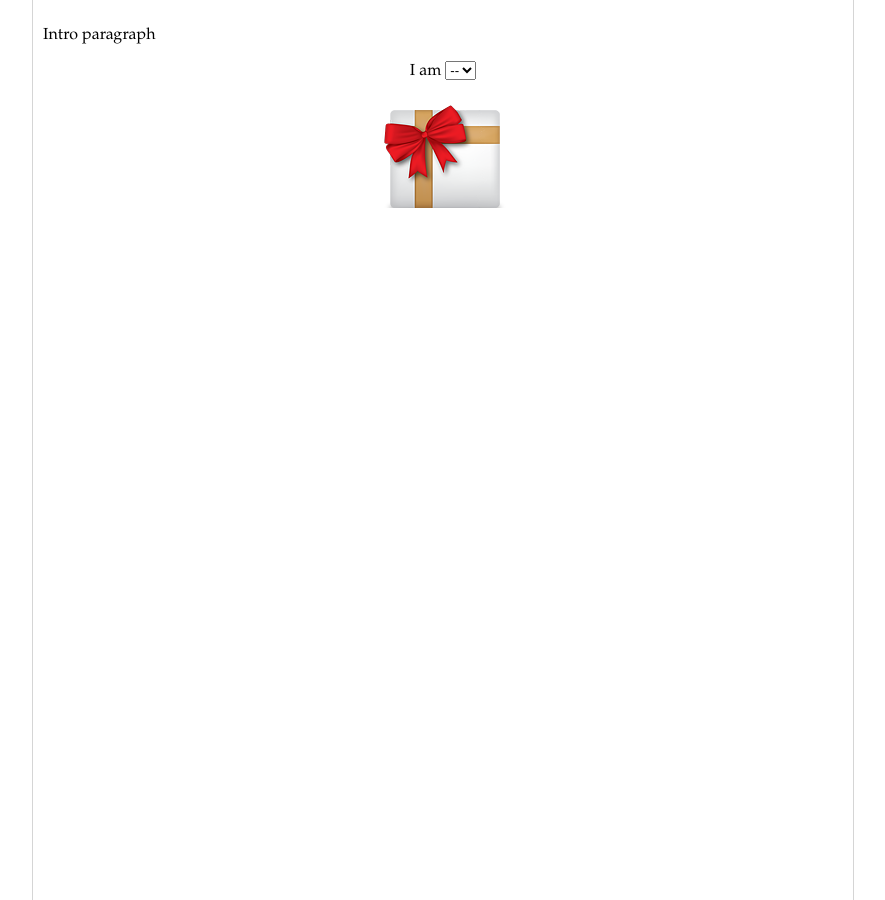
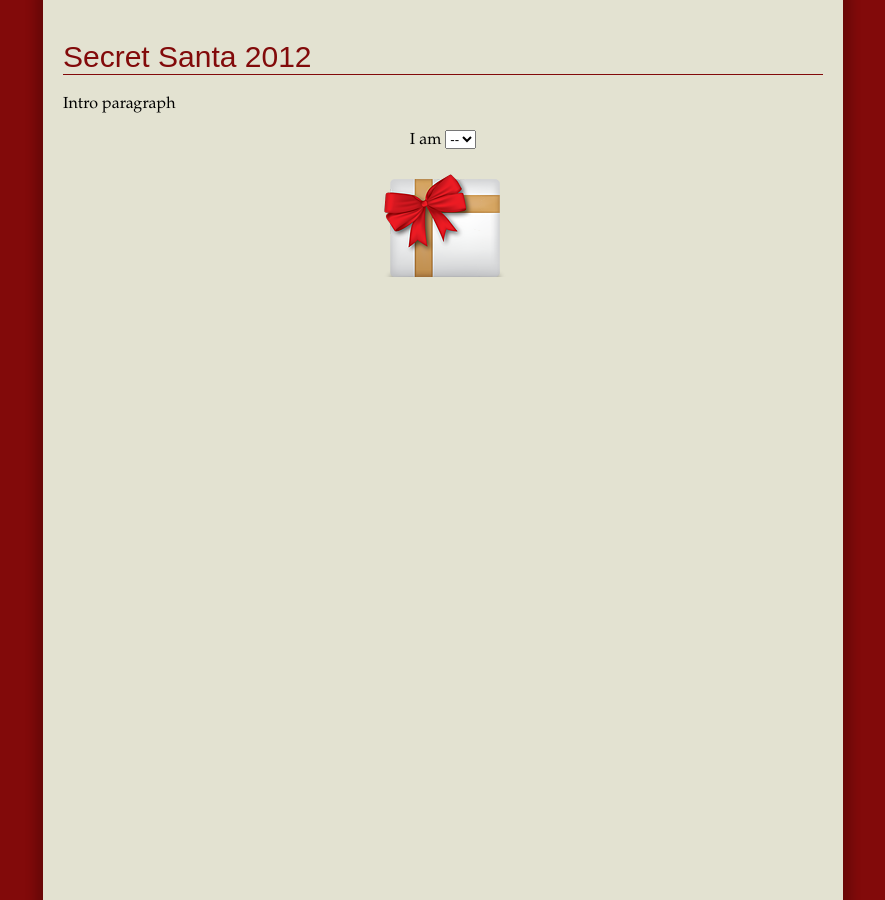
Before and after one commit to pbaehr/secretsanta, a Django app: page / in a window 1280 px wide. Shown: the whole page, without its empty margins (197-1082 px from the left). Run offline with Django 3.2, Linux system fonts and the light colour scheme; data that the repository does not hold is empty.

Commit message:
Add title and update styles.

```diff
--- a/people/templates/home.html
+++ b/people/templates/home.html
@@ -8,6 +8,7 @@
     </head>
     <body>
         <div id="wrapper">
+            <h1>Secret Santa 2012</h1>
             <p>Intro paragraph</p>
             <p class="choice">I am
                 <select name="picker" id="picker">
--- a/secretsanta/static/css/main.css
+++ b/secretsanta/static/css/main.css
@@ -5,17 +5,26 @@ html, body
     height: 100%;
     overflow: hidden;
     font-family: "Book Antiqua", Palatino, "Palatino Linotype", "Palatino LT STD", Georgia, serif;
+    background-color: #820a0a;
 }
 
 #wrapper
 {
     margin: 0 auto;
-    width: 800px;
-    padding: 10px;
-    border-width: 0 1px;
-    border-color: #d5d5d5;
-    border-style: solid;
+    width: 760px;
+    padding: 20px;
     height: 100%;
+    box-shadow: 0 0 10px 8px rgba(0, 0, 0, .2);
+    background-color: #e3e2d1;
+}
+
+h1
+{
+    color: #820a0a;
+    font-size: 30px;
+    border-bottom: 1px solid #820a0a;
+    font-family: "Avant Garde", Avantgarde, "Century Gothic", CenturyGothic, "AppleGothic", sans-serif;
+    font-weight: normal;
 }
 
 .choice
```
